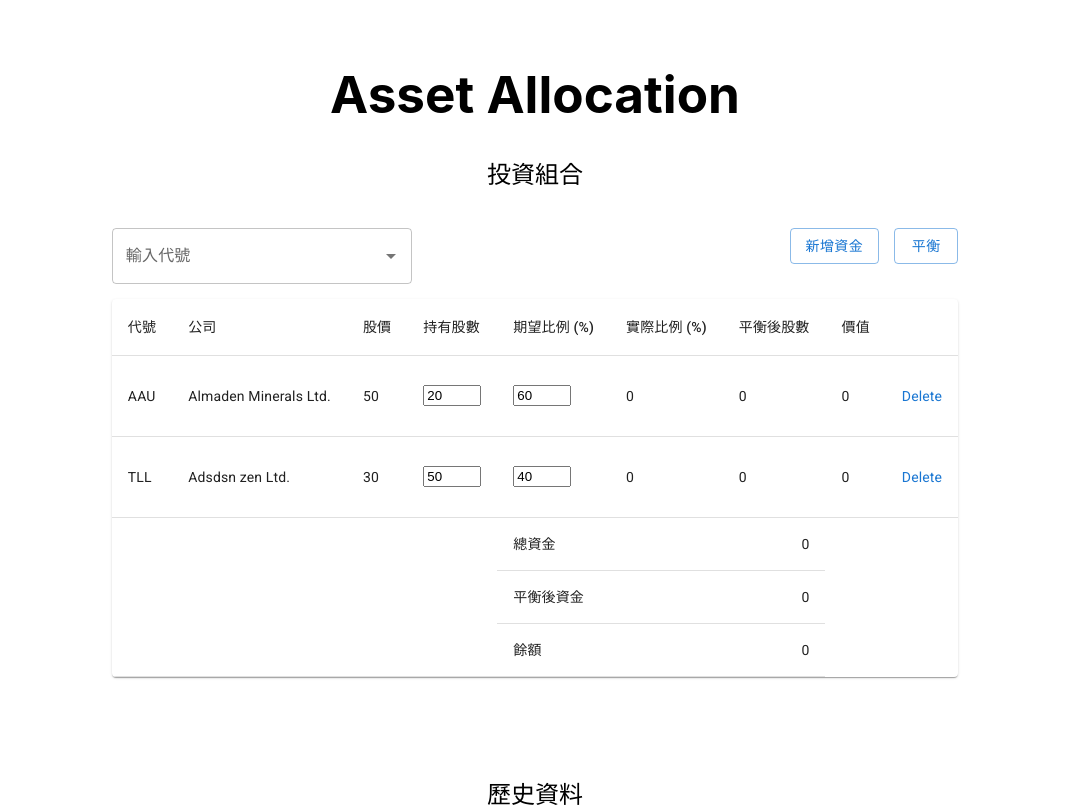
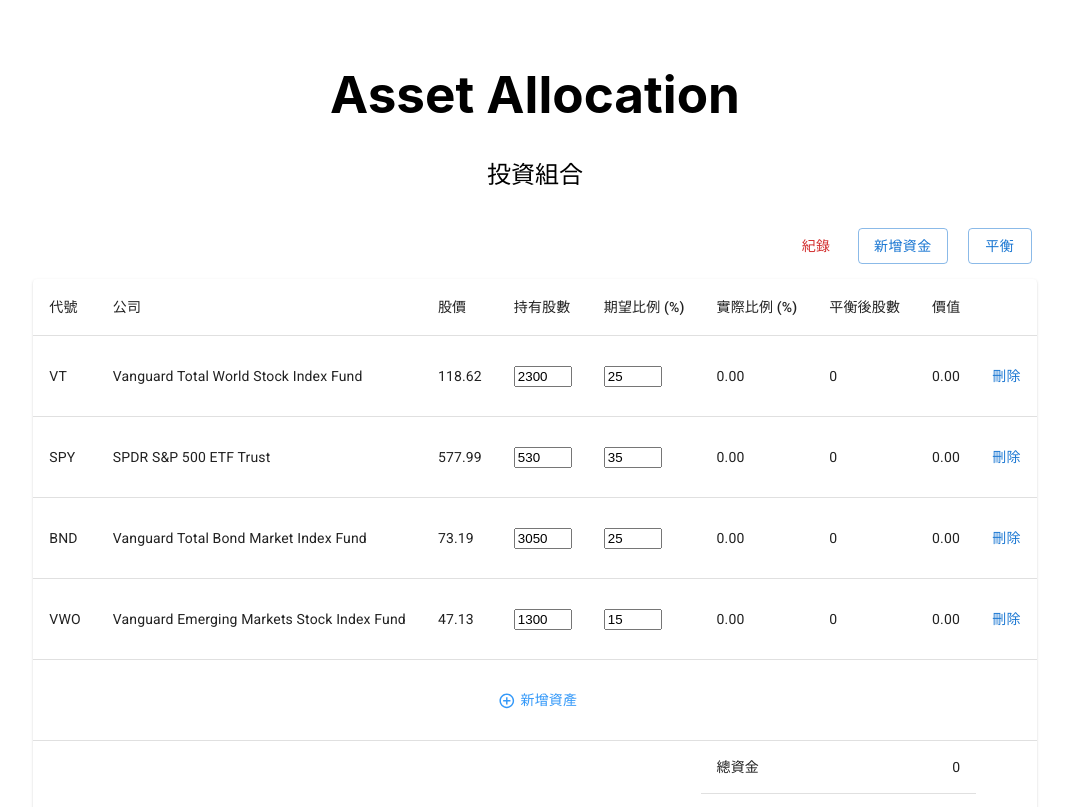
Before and after one commit to Yubo0826/asset-allocation-app, a React (Vite) app: page / in a window 1280 px wide. Shown: the top 807 px of the page, without its empty margins (105-1174 px from the left). Built offline with nearby package versions, Linux system fonts and the light colour scheme.

Commit message:
新增資金功能完成

```diff
--- a/src/App.css
+++ b/src/App.css
@@ -7,8 +7,12 @@
 
 .search-input {
   display: flex;
-  justify-content: space-between;
+  justify-content: end;
   padding: 15px 0;
+}
+
+.button-bar Button{
+  margin: 0 5px;
 }
 
 .delete-button {
@@ -22,6 +26,27 @@
 
 .table-input {
   width: 50px;
+}
+
+.newAssetRow {
+  display: flex;
+  align-items: center;
+  justify-content: center;
+  color: #3499f9;
+  cursor: pointer;
+}
+
+.newAssetRow:hover {
+  color: #349af9c9;
+}
+
+.newAssetRow svg {
+  padding: 0 5px;
+  font-size: 1.1rem;
+}
+
+.total-field {
+  padding: 15px;
 }
 
 
--- a/src/components/HistoryTable.tsx
+++ b/src/components/HistoryTable.tsx
@@ -89,8 +89,8 @@ function Row(props: { row: HistoryRecord }) {
         <TableCell component="th" scope="row">
           {new Date(row.date).toLocaleDateString()}
         </TableCell>
-        <TableCell align="right">{row.totalValue}</TableCell>
-        <TableCell align="right">{row.balance}</TableCell>
+        <TableCell align="right">{row.totalValue.toLocaleString()}</TableCell>
+        <TableCell align="right">{row.balance.toLocaleString()}</TableCell>
       </TableRow>
       <TableRow>
         <TableCell style={{ paddingBottom: 0, paddingTop: 0 }} colSpan={6}>
@@ -116,9 +116,9 @@ function Row(props: { row: HistoryRecord }) {
                       <TableCell>{asset.symbol}</TableCell>
                       <TableCell>{asset.companyName}</TableCell>
                       <TableCell align="right">{asset.price}</TableCell>
-                      <TableCell align="right">{asset.share}</TableCell>
-                      <TableCell align="right">{asset.balanced_rate}</TableCell>
-                      <TableCell align="right">{asset.value}</TableCell>
+                      <TableCell align="right">{asset.balanced_share}</TableCell>
+                      <TableCell align="right">{asset.balanced_rate.toFixed(2)}</TableCell>
+                      <TableCell align="right">{asset.value.toFixed(2)}</TableCell>
                     </TableRow>
                   ))}
                 </TableBody>
--- a/src/components/PercentAreaChart.tsx
+++ b/src/components/PercentAreaChart.tsx
@@ -134,7 +134,7 @@ const transformToSeries = (historyList: HistoryRecord[]): SeriesData[] => {
 export default function PercentAreaChart({ historyList }: PercentAreaChartProps) {
   return (
     <LineChart
-      width={500}
+      width={600}
       height={300}
       series={ transformToSeries(historyList) }
       xAxis={[
--- a/src/components/SearchBox.tsx
+++ b/src/components/SearchBox.tsx
@@ -1,7 +1,8 @@
-import React, { useCallback, useEffect, useState } from 'react';
+import React, { useCallback, useState } from 'react';
 import axios from 'axios';
 import { debounce } from 'lodash'
 
+import ControlPointIcon from '@mui/icons-material/ControlPoint';
 import TextField from '@mui/material/TextField';
 import Autocomplete from '@mui/material/Autocomplete';
 import Table from '@mui/material/Table';
@@ -17,11 +18,14 @@ import Button from '@mui/material/Button';
 import Dialog from '@mui/material/Dialog';
 import DialogActions from '@mui/material/DialogActions';
 import DialogContent from '@mui/material/DialogContent';
-// import DialogContentText from '@mui/material/DialogContentText';
+import DialogContentText from '@mui/material/DialogContentText';
 import DialogTitle from '@mui/material/DialogTitle';
 
 import HistoryTable from './HistoryTable'
 import PercentAreaChart from './PercentAreaChart'
+
+import Snackbar, { SnackbarCloseReason } from '@mui/material/Snackbar';
+import Alert from '@mui/material/Alert';
 
 interface Stock {
   symbol: string, // 股票代號
@@ -50,25 +54,45 @@ function SearchBox() {
   const [searchOptions, setsearchOptions] = useState<Stock[]>([])
   const [assets, setAssets] = useState<Asset[]>([
     {
-      symbol: 'AAU',
-      companyName: 'Almaden Minerals Ltd.',
-      price: 50,
-      share: 20,
-      expected_rate: 60,
+      symbol: 'VT',
+      companyName: 'Vanguard Total World Stock Index Fund',
+      price: 118.62,
+      share: 2300,
+      expected_rate: 25,
       balanced_rate: 0,
       balanced_share: 0,
       value: 0
     },
     {
-      symbol: 'TLL',
-      companyName: 'Adsdsn zen Ltd.',
-      price: 30,
-      share: 50,
-      expected_rate: 40,
+      symbol: 'SPY',
+      companyName: 'SPDR S&P 500 ETF Trust',
+      price: 577.99,
+      share: 530,
+      expected_rate: 35,
       balanced_rate: 0,
       balanced_share: 0,
       value: 0
-    }
+    },
+    {
+      symbol: 'BND',
+      companyName: 'Vanguard Total Bond Market Index Fund',
+      price: 73.19,
+      share: 3050,
+      expected_rate: 25,
+      balanced_rate: 0,
+      balanced_share: 0,
+      value: 0
+    },
+    {
+      symbol: 'VWO',
+      companyName: 'Vanguard Emerging Markets Stock Index Fund',
+      price: 47.13,
+      share: 1300,
+      expected_rate: 15,
+      balanced_rate: 0,
+      balanced_share: 0,
+      value: 0
+    },
   ])
 
   const fetchSearchResults = useCallback(
@@ -114,6 +138,7 @@ function SearchBox() {
       setAssets(prev => prev.concat(newAsset))
       setSearchQuery('')
       console.log('目前資產', assets)
+      handleAddAssetPopupClose()
     } catch (error) {
       console.error('Error fetch symbol profile', error)
     }
@@ -140,29 +165,8 @@ function SearchBox() {
     setAssets(newAssets)
   }
 
-  // 取得總資金
+
   const [totalValue, setTotalValue] = useState<number>(0)
-  const getTotalValue = (): number => {
-    let total: number = 0
-    assets.forEach(asset => {
-      total += (asset.price * asset.share)
-    })
-    return Math.ceil(total)
-  }
-
-
-  // 取得該股平衡後的股數
-  const getBalancedShare = (asset: Asset): number => {
-    return Math.floor(
-      getTotalValue() * asset.expected_rate / (asset.price * 100)
-    )
-  }
-
-  // 取得該股平衡後的餘額
-  const getBalance = (asset: Asset): number => {
-    return (getTotalValue() * asset.expected_rate) % (asset.price)
-  }
-
   const [balanced_total_value, setBalanceTotalValue] = useState<number>(0) // 平衡後總資金
   const [balance, setBalance] = useState<number>(0)  // 餘額
 
@@ -178,32 +182,36 @@ function SearchBox() {
     assets.forEach(asset => {
       total += (asset.price * asset.share)
     })
-    setTotalValue(Math.ceil(total) + addMoney)
+    total += newMoney
+    setTotalValue(total)
+    console.log('total', total)
+    console.log('newMoney', newMoney)
 
     let balance: number = 0 // 餘額
     let balancedTotalValue: number = 0
     // 算出各股平衡後股數
     assets.forEach(asset => {
-      asset.balanced_share = getBalancedShare(asset)
+      asset.balanced_share = Math.floor(total * asset.expected_rate / (asset.price * 100))
       asset.value = asset.balanced_share * asset.price
       balancedTotalValue += asset.value
-      balance += getBalance(asset)
+      balance += (total * asset.expected_rate) % (asset.price)
     })
     setBalanceTotalValue(balancedTotalValue)
     setBalance(balance)
 
+    console.log('balancedTotalValue', balancedTotalValue)
+
     // 算出各股平衡後實際比例
     setAssets(prev => {
       return prev.map(item => {
-        console.log(balanced_total_value);
-
         item.balanced_rate = (item.price * item.balanced_share / balancedTotalValue) * 100
         return item
       })
     })
 
+
     // 詢問使用者是否紀錄這筆資料
-    setsavePopup(true)
+    // setsavePopup(true)
   }
 
   // 檢查期望比例總和是否為100
@@ -228,6 +236,7 @@ function SearchBox() {
       balance
     };
     setHistory([...history, newRecord])
+    setSnackbarOpen(true)
     console.log(history)
   }
 
@@ -240,10 +249,38 @@ function SearchBox() {
 
   // 新增資金視窗
   const [addMoneyPopup, setAddMoneyPopup] = useState<boolean>(false)
-  const [addMoney, setAddMoney] = useState<number>(0)
-
+  const [newMoney, setNewMoney] = useState<number>(0)
   const handleAddMoneyPopupClose = () => {
     setAddMoneyPopup(false)
+  }
+  const handleAddMoney = () => {
+    assets.map(asset => {
+      asset.share = asset.balanced_share
+      return asset
+    })
+    handleBalance()
+    handleAddMoneyPopupClose()
+    setNewMoney(0)
+  }
+
+  // 新增資產視窗
+  const [addAssetPopup, setAddAssetPopup] = useState<boolean>(false)
+  const handleAddAssetPopupClose = () => {
+    setAddAssetPopup(false)
+  }
+
+  // 左下儲存成功提示
+  const [SnackbarOpen, setSnackbarOpen] = React.useState(false)
+
+  const handleSnackbarClose = (
+    event?: React.SyntheticEvent | Event,
+    reason?: SnackbarCloseReason,
+  ) => {
+    if (reason === 'clickaway') {
+      return
+    }
+
+    setSnackbarOpen(false)
   }
 
   return (
@@ -252,7 +289,7 @@ function SearchBox() {
       <div>{`inputValue: '${searchQuery}'`}</div> */}
 
       <div className='search-input'>
-        <Autocomplete
+        {/* <Autocomplete
           inputValue={searchQuery}
           onInputChange={handleSearchChange}
           onChange={handleValueChange}
@@ -282,9 +319,10 @@ function SearchBox() {
               }}
             />
           )}
-        />
+        /> */}
 
-        <div>
+        <div className='button-bar'>
+          <Button onClick={ updateHistory } color='error'>紀錄</Button>
           <Button onClick={ () => setAddMoneyPopup(true) } style={{ marginRight: '15px' }} variant="outlined">新增資金</Button>
           <Button onClick={ handleBalance } variant="outlined">平衡</Button>
         </div>
@@ -303,7 +341,7 @@ function SearchBox() {
               <TableCell>期望比例 (%)</TableCell>
               <TableCell>實際比例 (%)</TableCell>
               <TableCell>平衡後股數</TableCell>
-              <TableCell>價值</TableCell>
+              <TableCell align='right'>價值</TableCell>
               <TableCell></TableCell>
             </TableRow>
           </TableHead>
@@ -350,15 +388,16 @@ function SearchBox() {
                 </TableCell>
                 {/* 平衡後實際比例 */}
                 <TableCell>
-                    { Math.round(asset.balanced_rate) }
+                    { asset.balanced_rate.toFixed(2) }
                 </TableCell>
                 {/* 平衡股數 */}
                 <TableCell>
                   { asset.balanced_share }
+                  {/* ({ asset.balanced_share - asset.share > 0 ? '+' : '-' }{ Math.abs(asset.balanced_share - asset.share) }) */}
                 </TableCell>
                 {/* 價值 */}
                 <TableCell>
-                  { asset.value }
+                  { asset.value.toFixed(2) }
                 </TableCell>
 
                 <TableCell>
@@ -366,12 +405,20 @@ function SearchBox() {
                     onClick={() => handleDelete(index)}
                     className='delete-button'
                   >
-                    Delete
+                    刪除
                   </p>
                 </TableCell>
               </TableRow>
             ))}
 
+            <TableRow>
+              <TableCell  colSpan={9} >
+                <p className='newAssetRow' onClick={() => setAddAssetPopup(true)}>
+                  <ControlPointIcon></ControlPointIcon>
+                  新增資產
+                </p>
+              </TableCell>
+            </TableRow>
 
 
             <TableRow>
@@ -379,19 +426,19 @@ function SearchBox() {
               <TableCell rowSpan={3} />
               <TableCell rowSpan={3} />
               <TableCell rowSpan={3} />
+              <TableCell rowSpan={3} />
               <TableCell colSpan={2}>總資金</TableCell>
               <TableCell align="right">
-                {/* { getTotalValue() }  */}
-                { totalValue }
+                { totalValue.toLocaleString() }
               </TableCell>
             </TableRow>
             <TableRow>
               <TableCell colSpan={2}>平衡後資金</TableCell>
-              <TableCell align="right">{ Math.ceil(balanced_total_value) } </TableCell>
+              <TableCell align="right">{ balanced_total_value.toLocaleString() } </TableCell>
             </TableRow>
             <TableRow>
               <TableCell colSpan={2}>餘額</TableCell>
-              <TableCell align="right">{ Math.ceil(balance) } </TableCell>
+              <TableCell align="right">{ balance.toLocaleString() } </TableCell>
             </TableRow>
           </TableBody>
         </Table>
@@ -401,7 +448,9 @@ function SearchBox() {
       <HistoryTable historyList={history}/>
 
       <h2 style={{ marginTop: '100px'}}>統計資料</h2>
-      <PercentAreaChart historyList={history} />
+      <div style={{ display: 'flex', justifyContent: 'center' }}>
+        <PercentAreaChart historyList={history} />
+      </div>
 
        {/* 彈出視窗: 詢問使用者是否紀錄 */}
       <Dialog
@@ -431,24 +480,6 @@ function SearchBox() {
       <Dialog
         open={addMoneyPopup}
         onClose={handleAddMoneyPopupClose}
-        PaperProps={{
-          component: 'form',
-          onSubmit: (event: React.FormEvent<HTMLFormElement>) => {
-            event.preventDefault();
-            const formData = new FormData(event.currentTarget);
-            const formJson = Object.fromEntries((formData as any).entries());
-            // const email = formJson.email;
-            // console.log(email);
-            console.log('formJson.money', formJson.money);
-            console.log('addMoney', addMoney);
-
-
-            setAddMoney(prev => prev + formJson.money)
-            console.log('addMoney', addMoney);
-            handleBalance()
-            handleAddMoneyPopupClose();
-          },
-        }}
       >
         <DialogTitle>添增資金</DialogTitle>
         <DialogContent>
@@ -457,6 +488,10 @@ function SearchBox() {
             will send updates occasionally.
           </DialogContentText> */}
           <TextField
+            value={newMoney}
+            onChange={(event: React.ChangeEvent<HTMLInputElement>) => {
+              setNewMoney(parseFloat(event.target.value))
+            }}
             autoFocus
             required
             margin="dense"
@@ -470,9 +505,74 @@ function SearchBox() {
         </DialogContent>
         <DialogActions>
           <Button onClick={handleAddMoneyPopupClose}>取消</Button>
-          <Button type="submit">確定</Button>
+          <Button onClick={handleAddMoney}>平衡</Button>
         </DialogActions>
       </Dialog>
+
+
+      {/* 彈出視窗: 新增資產 */}
+      <Dialog
+        open={addAssetPopup}
+        onClose={handleAddAssetPopupClose}
+        aria-labelledby="alert-dialog-title"
+        aria-describedby="alert-dialog-description"
+      >
+        <DialogTitle id="alert-dialog-title">
+          {"新增資產"}
+        </DialogTitle>
+        <DialogContent>
+          <DialogContentText id="alert-dialog-description">
+            <p>輸入想要的股票代號，搜尋範圍為美股。</p>
+            <Autocomplete
+              inputValue={searchQuery}
+              onInputChange={handleSearchChange}
+              onChange={handleValueChange}
+              sx={{ width: 300 }}
+              open={open}
+              onOpen={handleOpen}
+              onClose={handleClose}
+              isOptionEqualToValue={(option, value) => option.symbol === value.symbol}
+              getOptionLabel={(option) => option?.symbol || ''}
+              options={searchOptions}
+              loading={loading}
+              filterOptions={(x) => x}
+              renderInput={(params) => (
+                <TextField
+                  {...params}
+                  label="輸入代號"
+                  slotProps={{
+                    input: {
+                      ...params.InputProps,
+                      endAdornment: (
+                        <React.Fragment>
+                          {loading ? <CircularProgress color="inherit" size={20} /> : null}
+                          {params.InputProps.endAdornment}
+                        </React.Fragment>
+                      ),
+                    },
+                  }}
+                />
+              )}
+            />
+          </DialogContentText>
+        </DialogContent>
+        <DialogActions>
+          <Button onClick={handleAddAssetPopupClose}>關閉</Button>
+        </DialogActions>
+      </Dialog>
+
+
+      {/* 左下，紀錄成功提示 */}
+      <Snackbar open={SnackbarOpen} autoHideDuration={4500} onClose={handleSnackbarClose}>
+        <Alert
+          onClose={handleSnackbarClose}
+          severity="success"
+          variant="filled"
+          sx={{ width: '100%' }}
+        >
+          紀錄成功!
+        </Alert>
+      </Snackbar>
     </>
   )
 }
```
